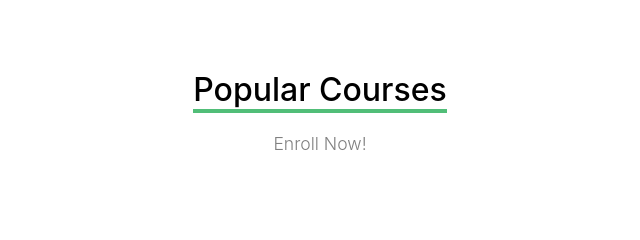
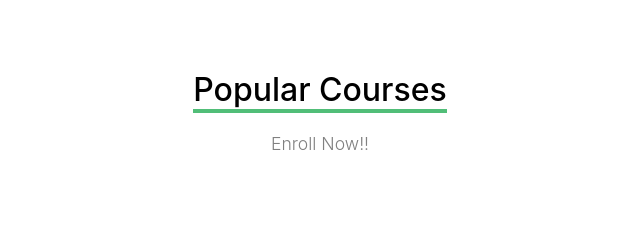
Before and after one commit to gudianirudha/ISE, a plain HTML site: page index.html in a window 1280 px wide. Shown: the part 1660-1900 px from the top of the page, 320-960 px from the left. Drawn offline with nearby package versions, Linux system fonts and the light colour scheme; files whose address does not match are found by name; a web font is replaced by a local one.

```diff
--- a/index.html
+++ b/index.html
@@ -187,7 +187,7 @@
             <h2 class="section-title-underline mb-3">
               <span>Popular Courses</span>
             </h2>
-            <p>Enroll Now!</p>
+            <p>Enroll Now!!</p>
           </div>
         </div>
 
```
